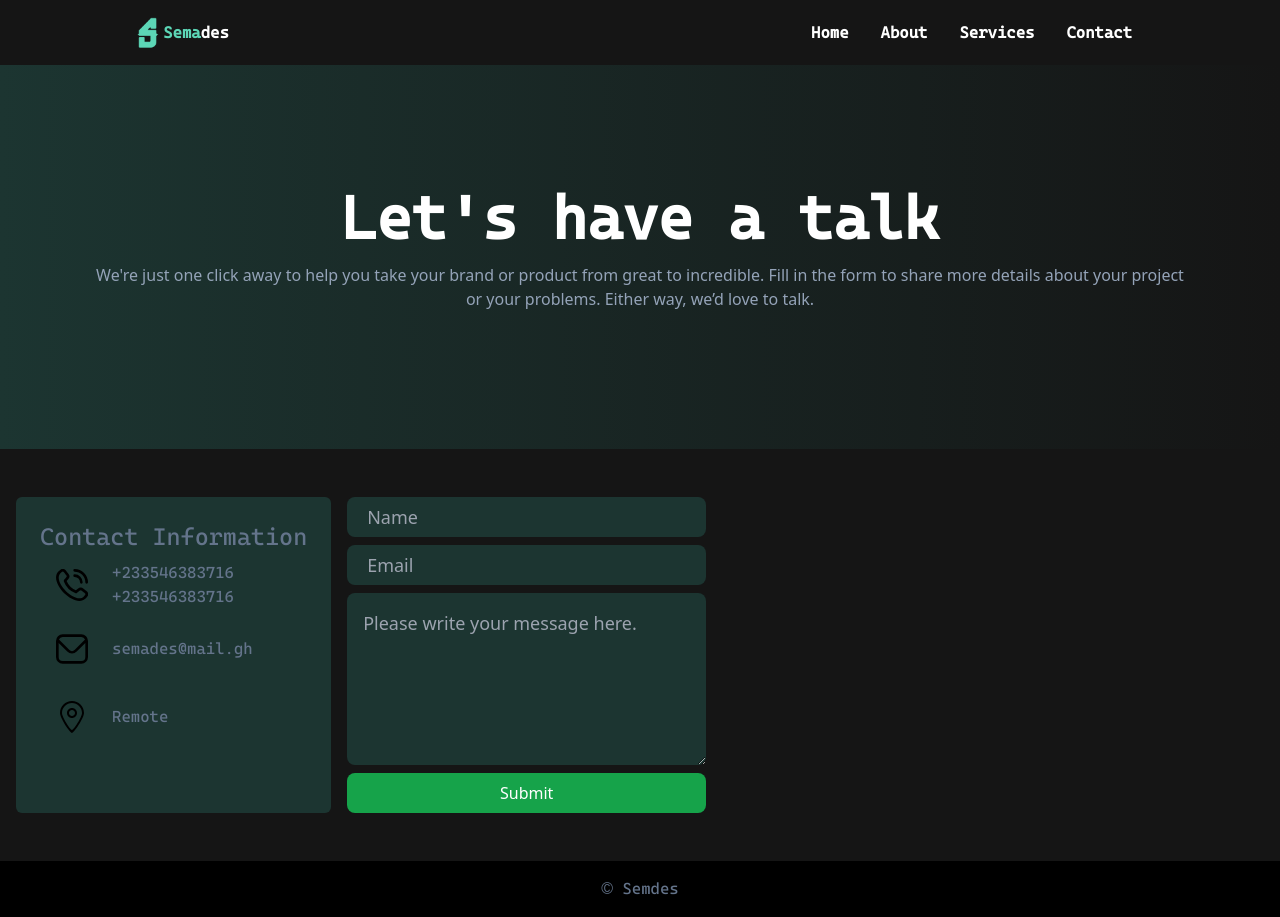
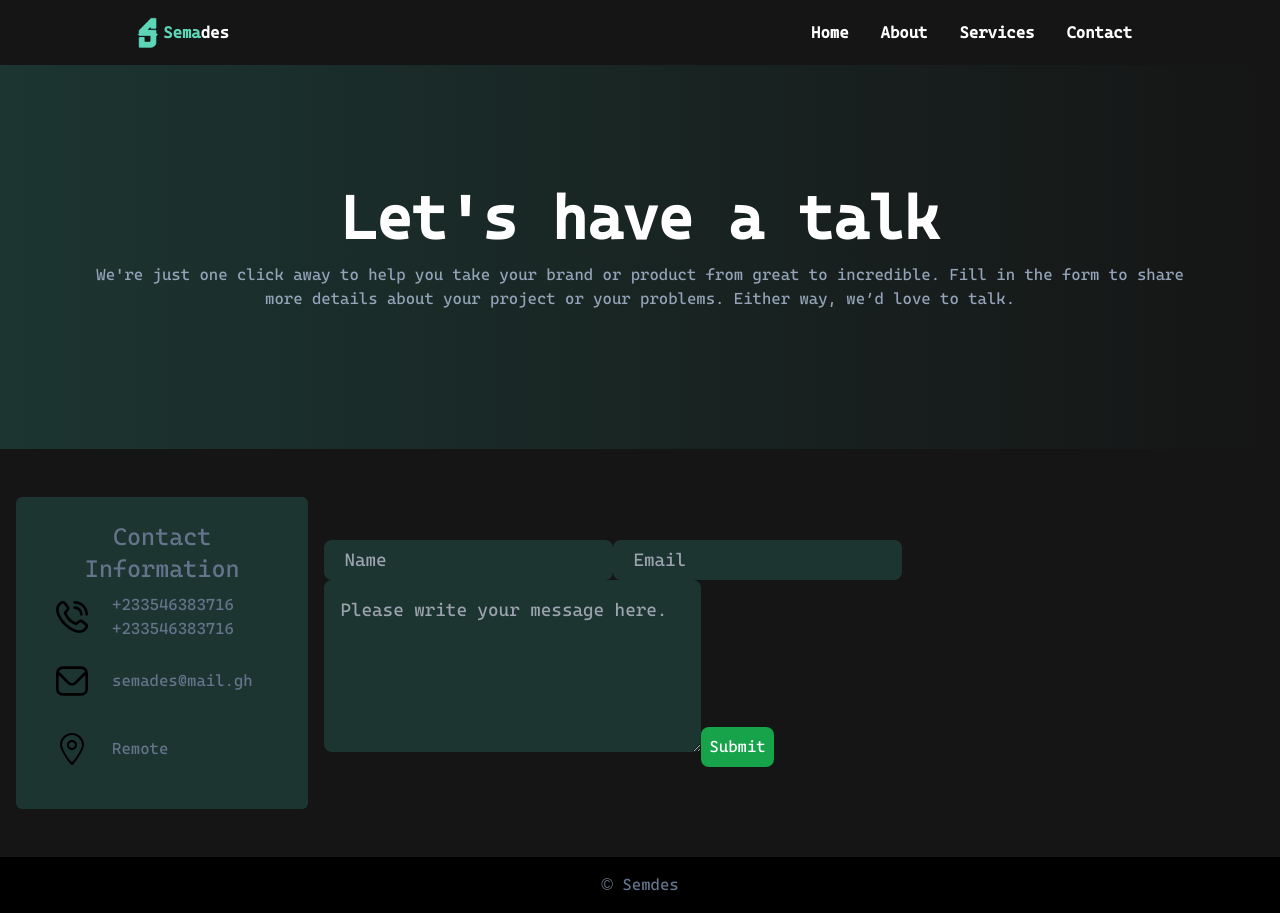
Before and after one commit to sky2626/Joetib-semades, a React (Vite) app: page /contact in a window 1280 px wide. Built offline with nearby package versions, Linux system fonts and the light colour scheme.

Commit message:
update opn contact us

```diff
--- a/src/pages/Contact.jsx
+++ b/src/pages/Contact.jsx
@@ -12,7 +12,7 @@ export default function Contact () {
                     Let's have a talk
                 </h1>
                 <p
-                className="p-4 text-slate-400 text-center md:px-24">
+                className="p-4 text-slate-400 text-center md:px-24 font-Cascadia">
                 We're just one click away to help you take your brand or product from great to incredible.
                 Fill in the form to share more details about your project or your problems.
                 Either way, we’d love to talk.
@@ -22,7 +22,7 @@ export default function Contact () {
             className="bg-pro-200">
 
                 <div
-                className='bg-pro-200 flex flex-col gap-4 md:flex-row md:gap-4 px-4 p-12'>
+                className='bg-pro-200 flex flex-col gap-4 md:justify-center md:items-center md:flex-row md:gap-4 px-4 p-12'>
                     <div
                     className='flex flex-col bg-pro-300 rounded-md p-6'>
                         <h1
@@ -75,19 +75,23 @@ export default function Contact () {
                     </div>
                     <div
                     class="flex flex-col gap-2">
+                        <form action="mailto:your_email@example.com" method="post" enctype="text/plain">
                             <input
-                        class="rounded-lg text-lg bg-pro-300 h-6 p-5 "
+                            class="rounded-lg text-lg bg-pro-300 h-6 p-5 max-w-full font-Cascadia"
                             type="text" id="full name" name="full Name" placeholder="Name" autocomplere="off" required />
                             <input
-                        class="rounded-lg text-lg bg-pro-300 h-6 p-5 "
+                            class="rounded-lg text-lg bg-pro-300 h-6 p-5 max-w-full font-Cascadia"
                             type="text" id="email" name="email" placeholder="Email" autocomplere="off" required />
                             <textarea
-                        className='bg-pro-300 rounded-lg p-4 text-lg '
+                            className='bg-pro-300 rounded-lg p-4 text-lg max-w-full font-Cascadia'
                             name="message" id="message" placeholder="Please write your message here." cols="30" rows="5"></textarea>
                             <button
-                        class="text-white h-10 rounded-lg text-semibold bg-green-600 p-2">
+                            class="text-white h-10 rounded-lg text-semibold bg-green-600 p-2 max-w-full font-Cascadia"
+                            type='submit'>
                                 Submit
                             </button>
+                        </form>
+
                     </div>
                 </div>
             </div>
```
Lines whose indentation alone changed are shown as unchanged.
